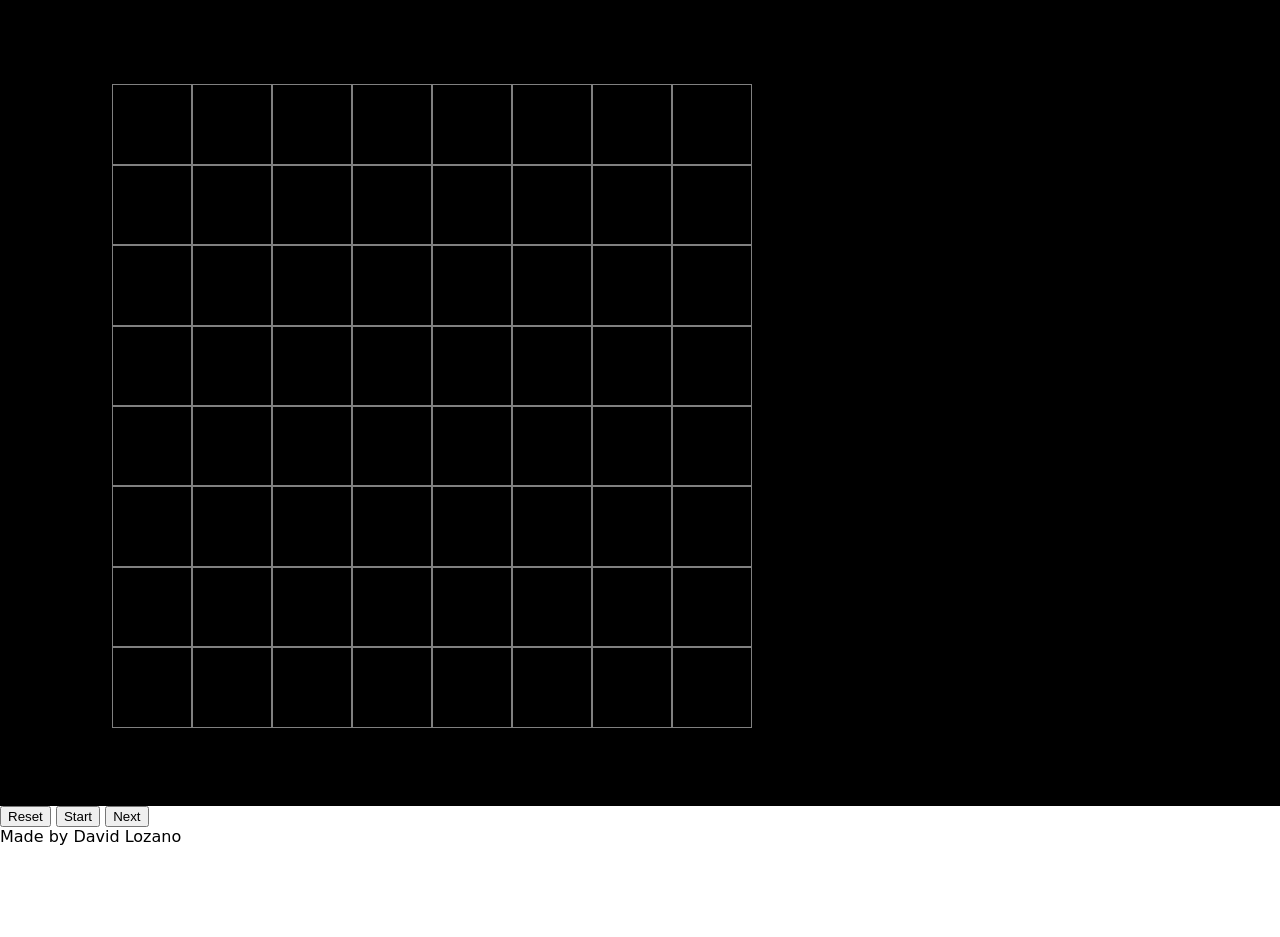
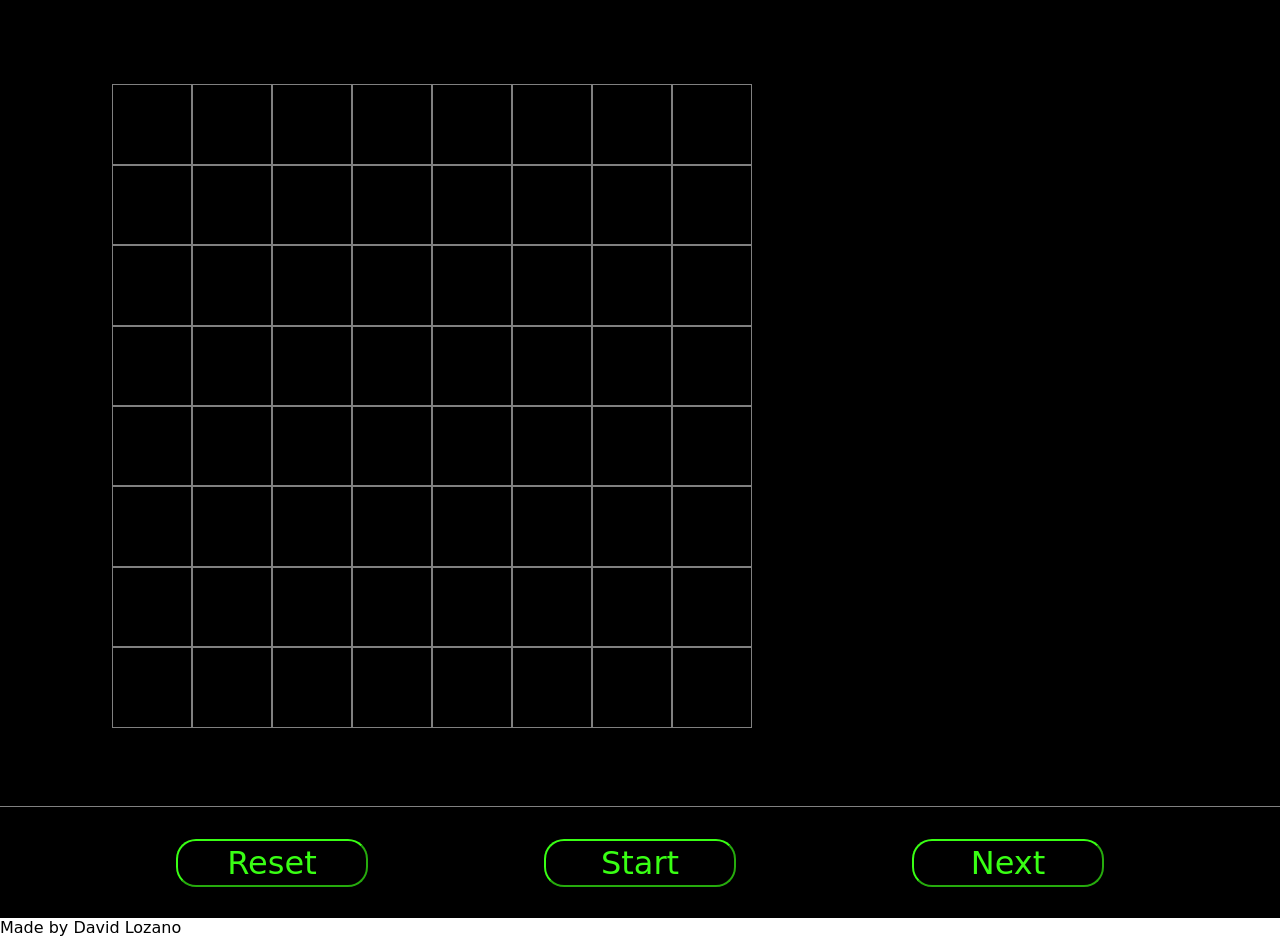
Before and after one commit to dawgun/202207-w2chwe-david-lozano, a website: page public/index.html in a window 1280 px wide. Shown: the part 106-1043 px from the top of the page. Before the commit the page ends 952 px from the top, so only its background shows below. Drawn offline with nearby package versions, Linux system fonts and the light colour scheme; files that its build step writes are made by us from their sources; a web font is replaced by a local one.

Commit message:
Added game-button component style

```diff
--- a/public/index.html
+++ b/public/index.html
@@ -145,9 +145,9 @@
         </div>
       </main>
       <section class="game-buttons">
-        <button class="game-buttons__button-reset">Reset</button>
-        <button class="game-buttons__button-start">Start</button>
-        <button class="game-buttons__button-next">Next</button>
+        <button class="game-buttons__button-reset green-button">Reset</button>
+        <button class="game-buttons__button-start green-button">Start</button>
+        <button class="game-buttons__button-next green-button">Next</button>
       </section>
       <footer class="name-creator">
         <span>Made by David Lozano</span>
--- /dev/null
+++ b/src/sass/components/_game-buttons.scss
@@ -0,0 +1,20 @@
+.game-buttons {
+  height: 7rem;
+  background-color: black;
+  border-top: 1px solid gray;
+  display: flex;
+  align-content: center;
+  justify-content: space-evenly;
+  align-items: center;
+
+  .green-button {
+    width: 12rem;
+    height: 3rem;
+    border-radius: 20px;
+    font-family: "Atomic Age", cursive;
+    font-size: 2rem;
+    color: #39ff14;
+    border-color: #39ff14;
+    background-color: inherit;
+  }
+}
--- a/src/sass/style.scss
+++ b/src/sass/style.scss
@@ -1,3 +1,4 @@
 @use "./variables/global";
 @use "./components/header";
 @use "./components/main";
+@use "./components/game-buttons";
```
